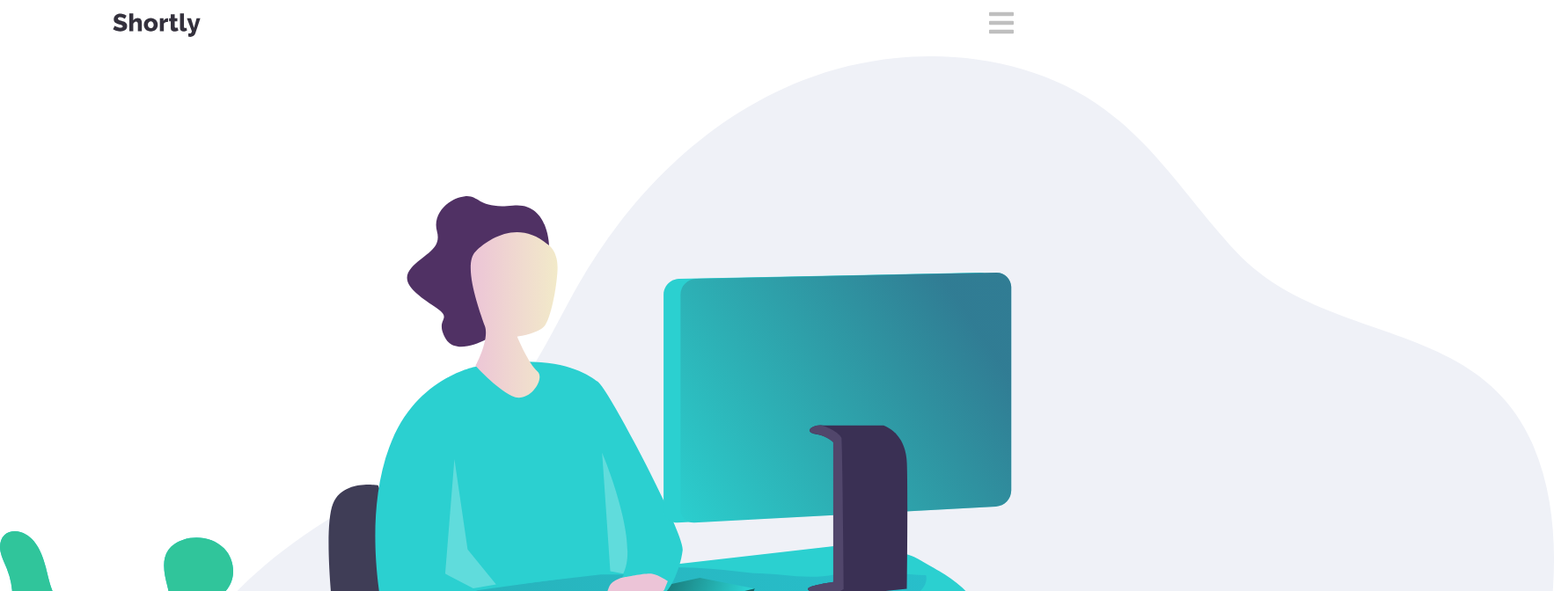
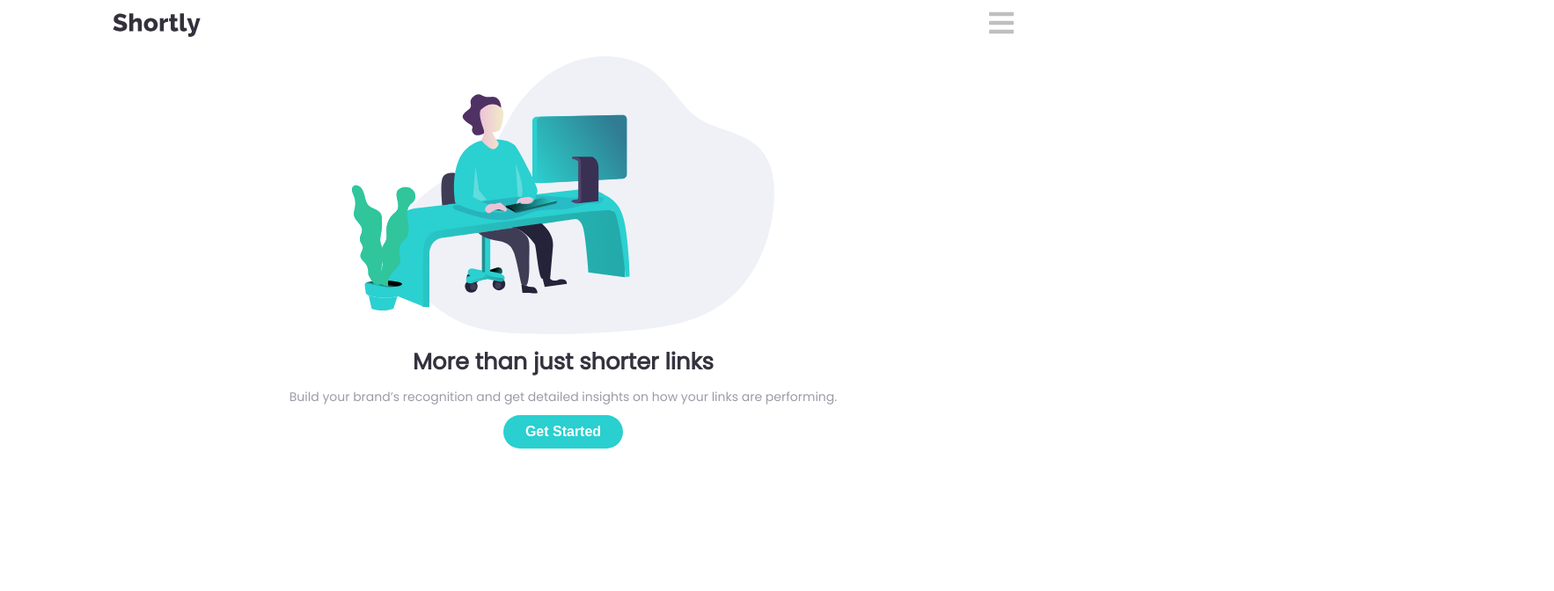
Before and after one commit to Runo-saduwa/shortly, a React (Create React App) app: page / in a window 1280 px wide. Shown: the top 672 px of the page at 88% size, 1766 px wide, since content can reach past the window. Built offline with nearby package versions, Linux system fonts and the light colour scheme.

Commit message:
ui clean

```diff
--- a/src/components/Hero/Hero.css
+++ b/src/components/Hero/Hero.css
@@ -1,8 +1,14 @@
 .header {
     width: 100%;
 }
+.first {
+    max-width: 100%;
+    overflow: hidden;
+}
 .illustration {
-    width: 138%;
+    width: 480px;
+    overflow: hidden;
+
 }
 
 .header:last-child {
@@ -15,13 +21,13 @@
     color: var(--VeryDarkBlue);
     font-weight: 700;
     margin-bottom: 0;
-    font-size: 2rem;
+    font-size: 1.6rem;
 }
 .header:last-child p {
     padding: 0 50px;
     margin:10px 0;
     color: var(--GrayishViolet);
-    font-size: 16px;
+    font-size: 14px;
 
 }
 .header:last-child button {
@@ -38,7 +44,6 @@
 
 @media screen and (min-width: 1440px) {
    .header {
-       height: 70vh;
        display: grid;
        grid-template-areas: 'intro image';
        grid-template-columns: 1fr 1fr;
@@ -52,7 +57,7 @@
    .illustration{
        margin-top: 50px;
        width: 115%;
-       /* margin-right: -240px; */
+
    }
    .header:last-child {
     text-align: left;
```
